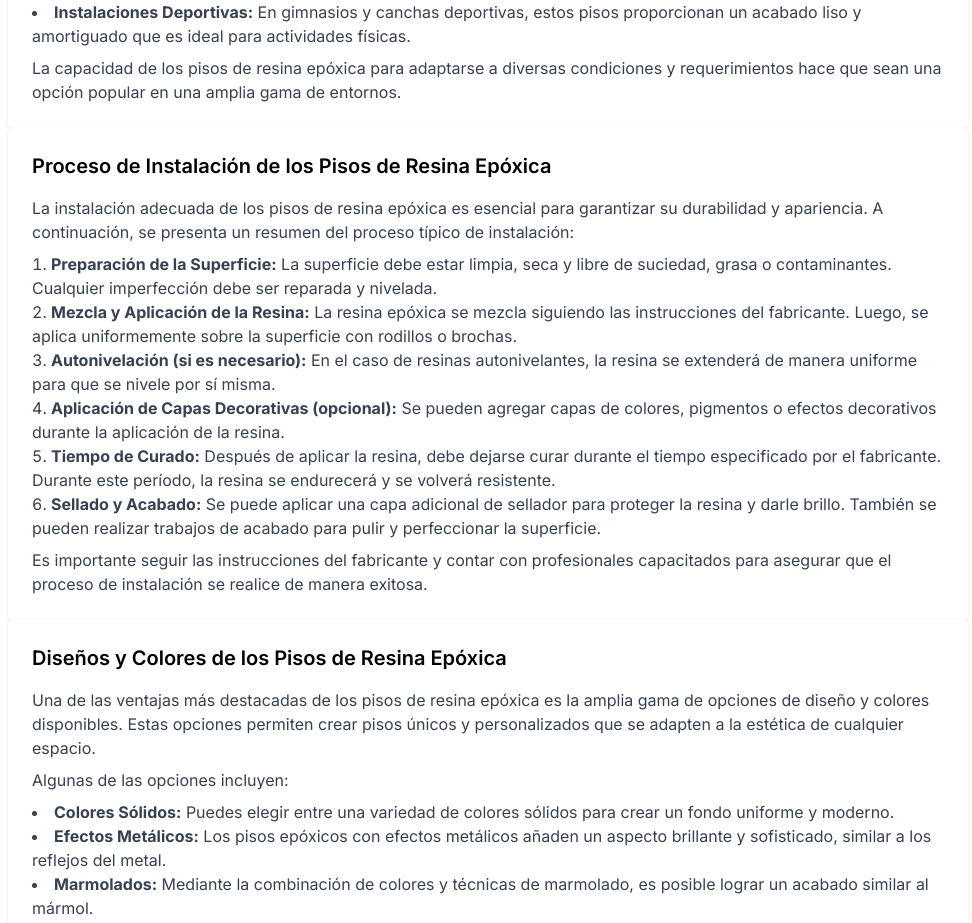
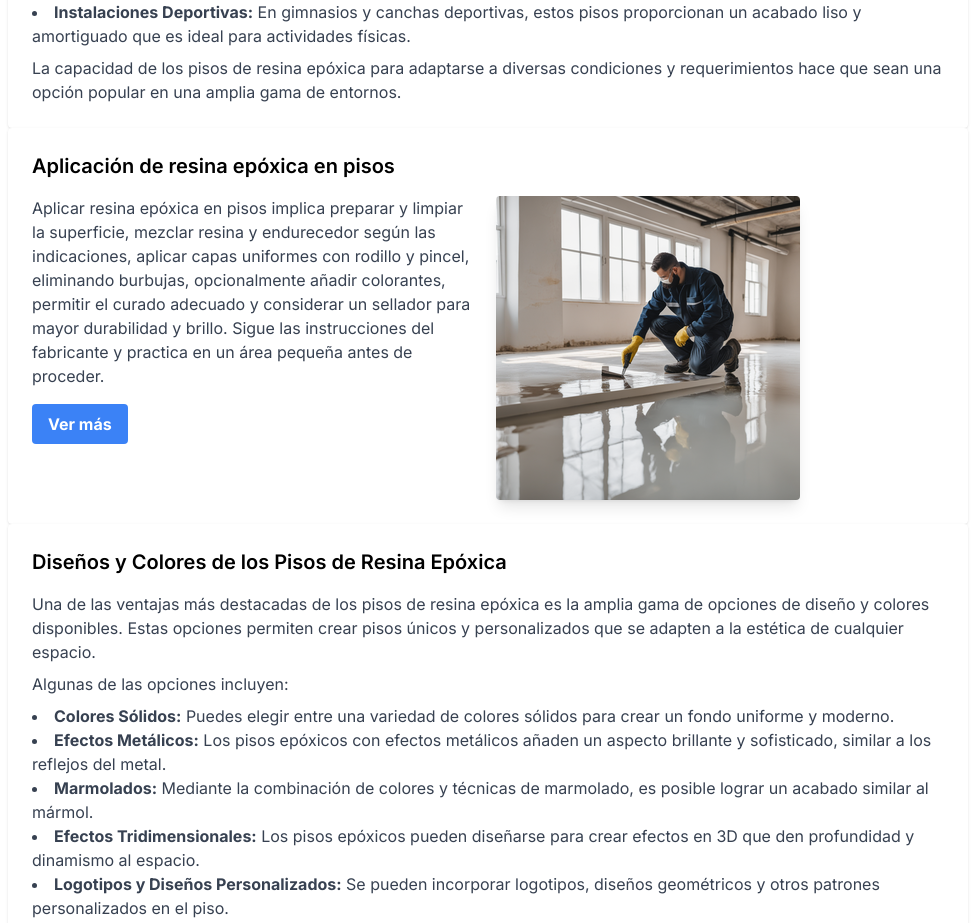
Before and after one commit to claudioquirozipi/pisosderesinaepoxica, a Next.js app: page / in a window 1280 px wide. Shown: the part 2360-3283 px from the top of the page, without its empty margins (152-1124 px from the left). Built offline with nearby package versions, Linux system fonts and the light colour scheme.

Commit message:
add link to aplication

```diff
--- a/src/app/aplicacion/page.tsx
+++ b/src/app/aplicacion/page.tsx
@@ -1,5 +1,3 @@
-/* eslint-disable @next/next/no-img-element */
-"use client";
 export default function Home() {
   return (
     <>
--- a/src/app/page.tsx
+++ b/src/app/page.tsx
@@ -1,5 +1,8 @@
 /* eslint-disable @next/next/no-img-element */
-"use client";
+
+import { Section } from "@/components/section";
+import Link from "next/link";
+
 export default function Home() {
   return (
     <>
@@ -197,56 +200,40 @@ export default function Home() {
             popular en una amplia gama de entornos.
           </p>
         </section>
-        <section className="bg-white p-6 rounded shadow">
-          <h2 className="text-xl font-semibold mb-4">
-            Proceso de Instalación de los Pisos de Resina Epóxica
-          </h2>
-          <p className="text-gray-700">
-            La instalación adecuada de los pisos de resina epóxica es esencial
-            para garantizar su durabilidad y apariencia. A continuación, se
-            presenta un resumen del proceso típico de instalación:
-          </p>
-          <ol className="list-decimal list-inside text-gray-700 mt-2">
-            <li>
-              <strong>Preparación de la Superficie:</strong> La superficie debe
-              estar limpia, seca y libre de suciedad, grasa o contaminantes.
-              Cualquier imperfección debe ser reparada y nivelada.
-            </li>
-            <li>
-              <strong>Mezcla y Aplicación de la Resina:</strong> La resina
-              epóxica se mezcla siguiendo las instrucciones del fabricante.
-              Luego, se aplica uniformemente sobre la superficie con rodillos o
-              brochas.
-            </li>
-            <li>
-              <strong>Autonivelación (si es necesario):</strong> En el caso de
-              resinas autonivelantes, la resina se extenderá de manera uniforme
-              para que se nivele por sí misma.
-            </li>
-            <li>
-              <strong>Aplicación de Capas Decorativas (opcional):</strong> Se
-              pueden agregar capas de colores, pigmentos o efectos decorativos
-              durante la aplicación de la resina.
-            </li>
-            <li>
-              <strong>Tiempo de Curado:</strong> Después de aplicar la resina,
-              debe dejarse curar durante el tiempo especificado por el
-              fabricante. Durante este período, la resina se endurecerá y se
-              volverá resistente.
-            </li>
-            <li>
-              <strong>Sellado y Acabado:</strong> Se puede aplicar una capa
-              adicional de sellador para proteger la resina y darle brillo.
-              También se pueden realizar trabajos de acabado para pulir y
-              perfeccionar la superficie.
-            </li>
-          </ol>
-          <p className="text-gray-700 mt-2">
-            Es importante seguir las instrucciones del fabricante y contar con
-            profesionales capacitados para asegurar que el proceso de
-            instalación se realice de manera exitosa.
-          </p>
-        </section>
+        <Section
+          header={
+            <h2 className="text-xl font-semibold mb-4">
+              Aplicación de resina epóxica en pisos
+            </h2>
+          }
+          contentA={
+            <>
+              <p className="text-gray-700">
+                Aplicar resina epóxica en pisos implica preparar y limpiar la
+                superficie, mezclar resina y endurecedor según las indicaciones,
+                aplicar capas uniformes con rodillo y pincel, eliminando
+                burbujas, opcionalmente añadir colorantes, permitir el curado
+                adecuado y considerar un sellador para mayor durabilidad y
+                brillo. Sigue las instrucciones del fabricante y practica en un
+                área pequeña antes de proceder.
+              </p>
+              <Link
+                href="/aplicacion"
+                className="inline-block bg-blue-500 hover:bg-blue-700 text-white font-bold py-2 px-4 rounded mt-4"
+              >
+                Ver más
+              </Link>
+            </>
+          }
+          contentB={
+            <img
+              className="rounded shadow-lg"
+              src="/applying-epoxy-resin-1.png"
+              alt="Hombre aplincando resina epóxica"
+            />
+          }
+        />
+
         <section className="bg-white p-6 rounded shadow">
           <h2 className="text-xl font-semibold mb-4">
             Diseños y Colores de los Pisos de Resina Epóxica
--- /dev/null
+++ b/src/components/section/index.tsx
@@ -0,0 +1,15 @@
+import { SectionProps } from "./interfaces";
+
+export function Section(props: SectionProps) {
+  const { header, footer, contentA, contentB } = props;
+  return (
+    <section className="bg-white p-6 rounded shadow">
+      {header && <div>{header}</div>}
+      <div className="grid grid-cols-1 md:grid-cols-2 gap-4">
+        {contentA && <div>{contentA}</div>}
+        {contentB && <div>{contentB}</div>}
+      </div>
+      {footer && <div>{footer}</div>}
+    </section>
+  );
+}
--- /dev/null
+++ b/src/components/section/interfaces.ts
@@ -0,0 +1,6 @@
+export interface SectionProps {
+  header?: any;
+  contentA?: any;
+  contentB?: any;
+  footer?: any;
+}
```
Also changed, not shown: public/applying-epoxy-resin-1.png (added).
